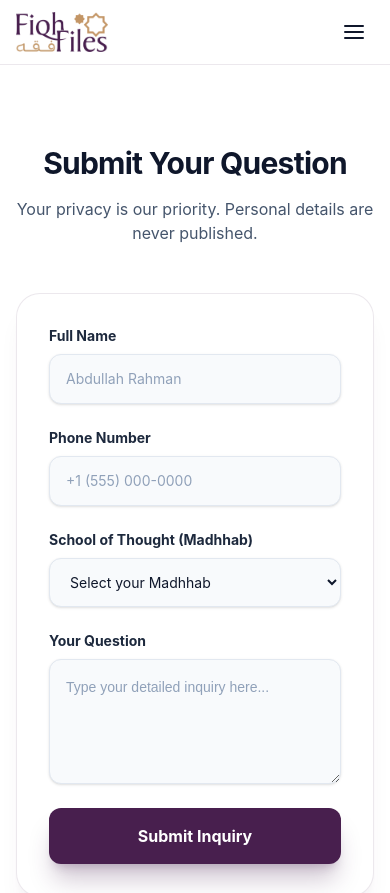
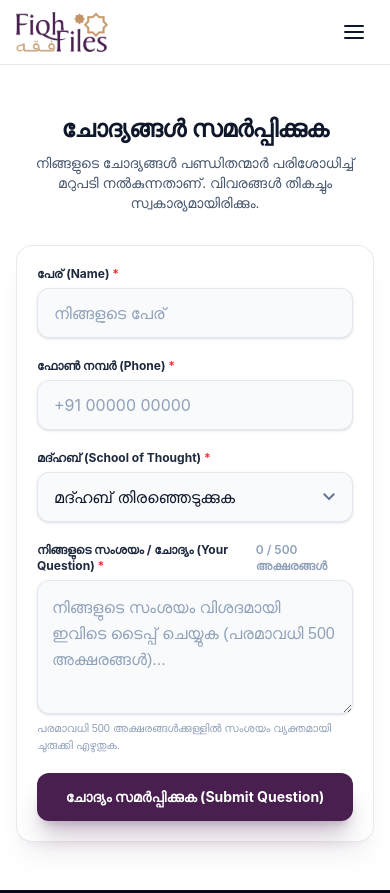
Before and after one commit to samasthagraph/FiqhFiles, a React (Vite) app in the folder frontend/: page /ask in a window 390 px wide. Shown: the top 893 px of the page. Built offline with nearby package versions, Linux system fonts and the light colour scheme; no server answers.

Commit message:
Optimize for mobile devices with dropdown filter and character limit on questions

```diff
--- a/frontend/src/components/QAFeed.jsx
+++ b/frontend/src/components/QAFeed.jsx
@@ -84,8 +84,32 @@ const QAFeed = ({ limit }) => {
                         )}
                     </div>
 
-                    {/* Madhhab Filter Pills */}
-                    <div className="flex items-center gap-2 overflow-x-auto pb-2 scrollbar-none">
+                    {/* Mobile Madhhab Filter Dropdown */}
+                    <div className="block md:hidden">
+                        <label htmlFor="madhhab-filter-mobile" className="flex items-center gap-1.5 text-xs font-bold uppercase text-slate-500 mb-2">
+                            <FiFilter /> Filter by Madhhab:
+                        </label>
+                        <div className="relative">
+                            <select
+                                id="madhhab-filter-mobile"
+                                value={selectedMadhhab}
+                                onChange={(e) => setSelectedMadhhab(e.target.value)}
+                                className="w-full appearance-none rounded-xl border border-slate-200 bg-slate-50 py-3.5 pl-4 pr-10 text-sm font-bold text-slate-900 focus:border-primary focus:ring-2 focus:ring-primary/20 outline-none transition-all shadow-sm cursor-pointer"
+                            >
+                                {MADHHABS.map((m) => (
+                                    <option key={m} value={m}>
+                                        {m} ({countsByMadhhab[m] || 0})
+                                    </option>
+                                ))}
+                            </select>
+                            <div className="pointer-events-none absolute inset-y-0 right-0 flex items-center px-3 text-slate-500">
+                                <span className="material-symbols-outlined text-xl">expand_more</span>
+                            </div>
+                        </div>
+                    </div>
+
+                    {/* Desktop Madhhab Filter Pills */}
+                    <div className="hidden md:flex items-center gap-2 overflow-x-auto pb-1 scrollbar-none">
                         <div className="flex items-center gap-1.5 text-xs font-bold uppercase text-slate-400 mr-1 shrink-0">
                             <FiFilter /> Filter:
                         </div>
--- a/frontend/src/components/QuestionForm.jsx
+++ b/frontend/src/components/QuestionForm.jsx
@@ -3,10 +3,15 @@ import axios from 'axios';
 import { useForm as useHookForm } from 'react-hook-form';
 import { API_BASE_URL } from '../config';
 
+const MAX_QUESTION_CHARS = 500;
+
 const QuestionForm = () => {
-    const { register, handleSubmit, reset, formState: { errors } } = useHookForm();
+    const { register, handleSubmit, reset, watch, formState: { errors } } = useHookForm();
     const [isSubmitting, setIsSubmitting] = useState(false);
     const [isSuccess, setIsSuccess] = useState(false);
+
+    const questionTextValue = watch("questionText") || "";
+    const charCount = questionTextValue.length;
 
     const onSubmit = async (data) => {
         setIsSubmitting(true);
@@ -24,56 +29,60 @@ const QuestionForm = () => {
     };
 
     return (
-        <section className="py-20 bg-white" id="ask">
+        <section className="py-12 sm:py-20 bg-white" id="ask">
             <div className="mx-auto max-w-3xl px-4 sm:px-6 lg:px-8">
-                <div className="text-center mb-12">
-                    <h2 className="text-3xl font-bold tracking-tight sm:text-4xl text-slate-900">Submit Your Question</h2>
-                    <p className="mt-4 text-slate-600">Your privacy is our priority. Personal details are never published.</p>
+                <div className="text-center mb-8 sm:mb-12">
+                    <h2 className="text-2xl sm:text-3xl lg:text-4xl font-black tracking-tight text-slate-900 font-fn-kanaka-semibold">
+                        ചോദ്യങ്ങൾ സമർപ്പിക്കുക
+                    </h2>
+                    <p className="mt-2 sm:mt-3 text-sm sm:text-base text-slate-600 font-rahna22">
+                        നിങ്ങളുടെ ചോദ്യങ്ങൾ പണ്ഡിതന്മാർ പരിശോധിച്ച് മറുപടി നൽകുന്നതാണ്. വിവരങ്ങൾ തികച്ചും സ്വകാര്യമായിരിക്കും.
+                    </p>
                 </div>
 
                 {isSuccess ? (
-                    <div className="bg-background-light p-8 rounded-2xl border border-primary/10 shadow-xl shadow-primary/5 text-center">
-                        <span className="material-symbols-outlined text-6xl text-green-500 mb-4">check_circle</span>
-                        <h3 className="text-2xl font-bold text-slate-900 mb-2">Jazakallah Khair!</h3>
-                        <p className="text-slate-600">Your inquiry has been submitted successfully.</p>
+                    <div className="bg-background-light p-6 sm:p-10 rounded-2xl sm:rounded-3xl border border-primary/10 shadow-xl shadow-primary/5 text-center">
+                        <span className="material-symbols-outlined text-5xl sm:text-6xl text-emerald-600 mb-3 sm:mb-4">check_circle</span>
+                        <h3 className="text-xl sm:text-2xl font-bold text-slate-900 mb-2">ജസാക്കല്ലാഹു ഖൈർ!</h3>
+                        <p className="text-sm sm:text-base text-slate-600 font-rahna22">നിങ്ങളുടെ ചോദ്യം വിജയകരമായി സമർപ്പിച്ചു.</p>
                         <button
                             onClick={() => setIsSuccess(false)}
-                            className="mt-6 px-6 py-2 bg-primary/10 hover:bg-primary/20 text-primary rounded-lg font-bold transition-all cursor-pointer"
+                            className="mt-6 px-6 py-3 bg-primary text-white hover:bg-primary/90 rounded-xl font-bold text-sm shadow-md transition-all cursor-pointer"
                         >
-                            Submit Another Inquiry
+                            മറ്റൊരു ചോദ്യം ചോദിക്കുക
                         </button>
                     </div>
                 ) : (
-                    <form onSubmit={handleSubmit(onSubmit)} className="space-y-6 bg-white p-8 sm:p-10 rounded-3xl border border-primary/10 shadow-xl shadow-primary/5">
-                        <div className="grid grid-cols-1 gap-6 sm:grid-cols-2">
+                    <form onSubmit={handleSubmit(onSubmit)} className="space-y-5 sm:space-y-6 bg-white p-5 sm:p-10 rounded-2xl sm:rounded-3xl border border-primary/10 shadow-xl shadow-primary/5">
+                        <div className="grid grid-cols-1 gap-5 sm:gap-6 sm:grid-cols-2">
                             <div>
-                                <label className="block text-sm font-bold text-slate-800 mb-2" htmlFor="name">
-                                    Full Name
+                                <label className="block text-xs sm:text-sm font-bold text-slate-800 mb-1.5 sm:mb-2" htmlFor="name">
+                                    പേര് (Name) <span className="text-red-500">*</span>
                                 </label>
                                 <div>
                                     <input
-                                        {...register("name", { required: "Name is required" })}
-                                        className="block w-full rounded-xl border border-slate-200 px-4 py-3.5 text-slate-900 placeholder:text-slate-400 focus:border-primary focus:ring-2 focus:ring-primary/20 bg-slate-50 outline-none transition-all text-sm shadow-sm"
+                                        {...register("name", { required: "പേര് നൽകുക (Name is required)" })}
+                                        className="block w-full rounded-xl border border-slate-200 px-4 py-3 sm:py-3.5 text-base sm:text-sm text-slate-900 placeholder:text-slate-400 focus:border-primary focus:ring-2 focus:ring-primary/20 bg-slate-50 outline-none transition-all shadow-sm"
                                         id="name"
-                                        placeholder="Abdullah Rahman"
+                                        placeholder="നിങ്ങളുടെ പേര്"
                                         type="text"
                                     />
                                     {errors.name && <p className="text-red-500 text-xs mt-1.5 font-medium">{errors.name.message}</p>}
                                 </div>
                             </div>
                             <div>
-                                <label className="block text-sm font-bold text-slate-800 mb-2" htmlFor="phone">
-                                    Phone Number
+                                <label className="block text-xs sm:text-sm font-bold text-slate-800 mb-1.5 sm:mb-2" htmlFor="phone">
+                                    ഫോൺ നമ്പർ (Phone) <span className="text-red-500">*</span>
                                 </label>
                                 <div>
                                     <input
                                         {...register("phone", {
-                                            required: "Phone number is required",
-                                            pattern: { value: /^[0-9+\-\s()]+$/, message: "Invalid phone number" }
+                                            required: "ഫോൺ നമ്പർ നൽകുക (Phone number is required)",
+                                            pattern: { value: /^[0-9+\-\s()]+$/, message: "ശരിയായ ഫോൺ നമ്പർ നൽകുക" }
                                         })}
-                                        className="block w-full rounded-xl border border-slate-200 px-4 py-3.5 text-slate-900 placeholder:text-slate-400 focus:border-primary focus:ring-2 focus:ring-primary/20 bg-slate-50 outline-none transition-all text-sm shadow-sm"
+                                        className="block w-full rounded-xl border border-slate-200 px-4 py-3 sm:py-3.5 text-base sm:text-sm text-slate-900 placeholder:text-slate-400 focus:border-primary focus:ring-2 focus:ring-primary/20 bg-slate-50 outline-none transition-all shadow-sm"
                                         id="phone"
-                                        placeholder="+1 (555) 000-0000"
+                                        placeholder="+91 00000 00000"
                                         type="tel"
                                     />
                                     {errors.phone && <p className="text-red-500 text-xs mt-1.5 font-medium">{errors.phone.message}</p>}
@@ -82,48 +91,69 @@ const QuestionForm = () => {
                         </div>
 
                         <div>
-                            <label className="block text-sm font-bold text-slate-800 mb-2" htmlFor="madhhab">
-                                School of Thought (Madhhab)
+                            <label className="block text-xs sm:text-sm font-bold text-slate-800 mb-1.5 sm:mb-2" htmlFor="madhhab">
+                                മദ്ഹബ് (School of Thought) <span className="text-red-500">*</span>
                             </label>
-                            <div>
+                            <div className="relative">
                                 <select
-                                    {...register("madhhab", { required: "Please select a Madhhab" })}
-                                    className="block w-full rounded-xl border border-slate-200 px-4 py-3.5 text-slate-900 focus:border-primary focus:ring-2 focus:ring-primary/20 bg-slate-50 outline-none transition-all text-sm shadow-sm cursor-pointer"
+                                    {...register("madhhab", { required: "മദ്ഹബ് തിരഞ്ഞെടുക്കുക" })}
+                                    className="block w-full appearance-none rounded-xl border border-slate-200 px-4 py-3 sm:py-3.5 pr-10 text-base sm:text-sm text-slate-900 focus:border-primary focus:ring-2 focus:ring-primary/20 bg-slate-50 outline-none transition-all shadow-sm cursor-pointer"
                                     id="madhhab"
                                 >
-                                    <option value="">Select your Madhhab</option>
-                                    <option value="Shafi'i">Shafi'i</option>
-                                    <option value="Hanafi">Hanafi</option>
-                                    <option value="Maliki">Maliki</option>
-                                    <option value="Hanbali">Hanbali</option>
-                                    <option value="General / No Preference">General / No Preference</option>
+                                    <option value="">മദ്ഹബ് തിരഞ്ഞെടുക്കുക</option>
+                                    <option value="Shafi'i">Shafi'i (ശാഫിഈ)</option>
+                                    <option value="Hanafi">Hanafi (ഹനഫി)</option>
+                                    <option value="Maliki">Maliki (മാലികി)</option>
+                                    <option value="Hanbali">Hanbali (ഹംബലി)</option>
+                                    <option value="General / No Preference">General / പൊതുവായത്</option>
                                 </select>
+                                <div className="pointer-events-none absolute inset-y-0 right-0 flex items-center px-3 text-slate-500">
+                                    <span className="material-symbols-outlined text-lg">expand_more</span>
+                                </div>
                                 {errors.madhhab && <p className="text-red-500 text-xs mt-1.5 font-medium">{errors.madhhab.message}</p>}
                             </div>
                         </div>
 
                         <div>
-                            <label className="block text-sm font-bold text-slate-800 mb-2" htmlFor="questionText">
-                                Your Question
-                            </label>
+                            <div className="flex items-center justify-between mb-1.5 sm:mb-2">
+                                <label className="block text-xs sm:text-sm font-bold text-slate-800" htmlFor="questionText">
+                                    നിങ്ങളുടെ സംശയം / ചോദ്യം (Your Question) <span className="text-red-500">*</span>
+                                </label>
+                                <span className={`text-xs font-semibold ${charCount > MAX_QUESTION_CHARS ? 'text-red-600 font-bold' : charCount > MAX_QUESTION_CHARS * 0.8 ? 'text-amber-600' : 'text-slate-400'}`}>
+                                    {charCount} / {MAX_QUESTION_CHARS} അക്ഷരങ്ങൾ
+                                </span>
+                            </div>
                             <div>
                                 <textarea
-                                    {...register("questionText", { required: "Question is required", minLength: { value: 20, message: "Please provide more details" } })}
-                                    className="block w-full rounded-xl border border-slate-200 p-4 text-slate-900 placeholder:text-slate-400 focus:border-primary focus:ring-2 focus:ring-primary/20 bg-slate-50 outline-none transition-all text-sm shadow-sm leading-relaxed resize-y font-rahna22"
+                                    {...register("questionText", {
+                                        required: "ചോദ്യം വ്യക്തമായി രേഖപ്പെടുത്തുക",
+                                        minLength: { value: 15, message: "ചോദ്യത്തിൽ കുറഞ്ഞത് 15 അക്ഷരങ്ങൾ ഉണ്ടായിരിക്കണം" },
+                                        maxLength: { value: MAX_QUESTION_CHARS, message: `പരമാവധി ${MAX_QUESTION_CHARS} അക്ഷരങ്ങൾ മാത്രമേ അനുവദിക്കൂ` }
+                                    })}
+                                    maxLength={MAX_QUESTION_CHARS}
+                                    className="block w-full rounded-xl border border-slate-200 p-3.5 sm:p-4 text-base sm:text-sm text-slate-900 placeholder:text-slate-400 focus:border-primary focus:ring-2 focus:ring-primary/20 bg-slate-50 outline-none transition-all shadow-sm leading-relaxed resize-y font-rahna22 min-h-[120px] sm:min-h-[140px]"
                                     id="questionText"
-                                    placeholder="Type your detailed inquiry here..."
+                                    placeholder="നിങ്ങളുടെ സംശയം വിശദമായി ഇവിടെ ടൈപ്പ് ചെയ്യുക (പരമാവധി 500 അക്ഷരങ്ങൾ)..."
                                     rows="4"
                                 ></textarea>
-                                {errors.questionText && <p className="text-red-500 text-xs mt-1.5 font-medium">{errors.questionText.message}</p>}
+                                <div className="flex items-center justify-between mt-1.5">
+                                    {errors.questionText ? (
+                                        <p className="text-red-500 text-xs font-medium">{errors.questionText.message}</p>
+                                    ) : (
+                                        <p className="text-[11px] sm:text-xs text-slate-400 font-rahna22">
+                                            പരമാവധി {MAX_QUESTION_CHARS} അക്ഷരങ്ങൾക്കുള്ളിൽ സംശയം വ്യക്തമായി ചുരുക്കി എഴുതുക.
+                                        </p>
+                                    )}
+                                </div>
                             </div>
                         </div>
 
                         <button
                             disabled={isSubmitting}
-                            className="w-full rounded-xl bg-primary py-4 text-base font-bold text-white shadow-xl shadow-primary/25 hover:bg-primary/90 focus-visible:outline focus-visible:outline-2 focus-visible:outline-offset-2 focus-visible:outline-primary transition-all hover:scale-[1.01] active:scale-[0.99] disabled:opacity-70 flex justify-center items-center gap-2 cursor-pointer"
+                            className="w-full rounded-xl bg-primary py-3.5 sm:py-4 text-sm sm:text-base font-bold text-white shadow-xl shadow-primary/25 hover:bg-primary/90 focus-visible:outline focus-visible:outline-2 focus-visible:outline-offset-2 focus-visible:outline-primary transition-all hover:scale-[1.01] active:scale-[0.99] disabled:opacity-70 flex justify-center items-center gap-2 cursor-pointer mt-2"
                             type="submit"
                         >
-                            {isSubmitting ? 'Submitting...' : 'Submit Inquiry'}
+                            {isSubmitting ? 'സമർപ്പിക്കുന്നു...' : 'ചോദ്യം സമർപ്പിക്കുക (Submit Question)'}
                         </button>
                     </form>
                 )}
```
Also changed, not shown: frontend/src/pages/LandingPage.jsx (+8 -7 lines).
